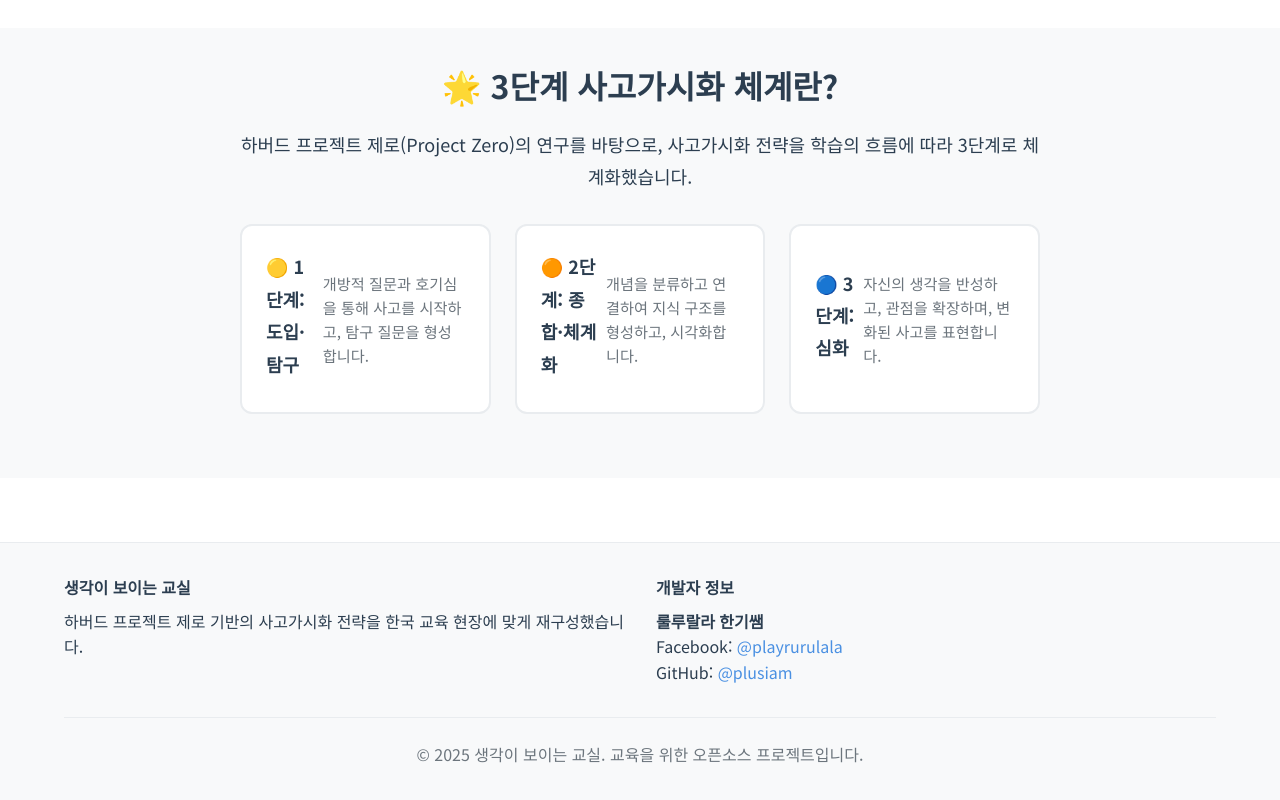
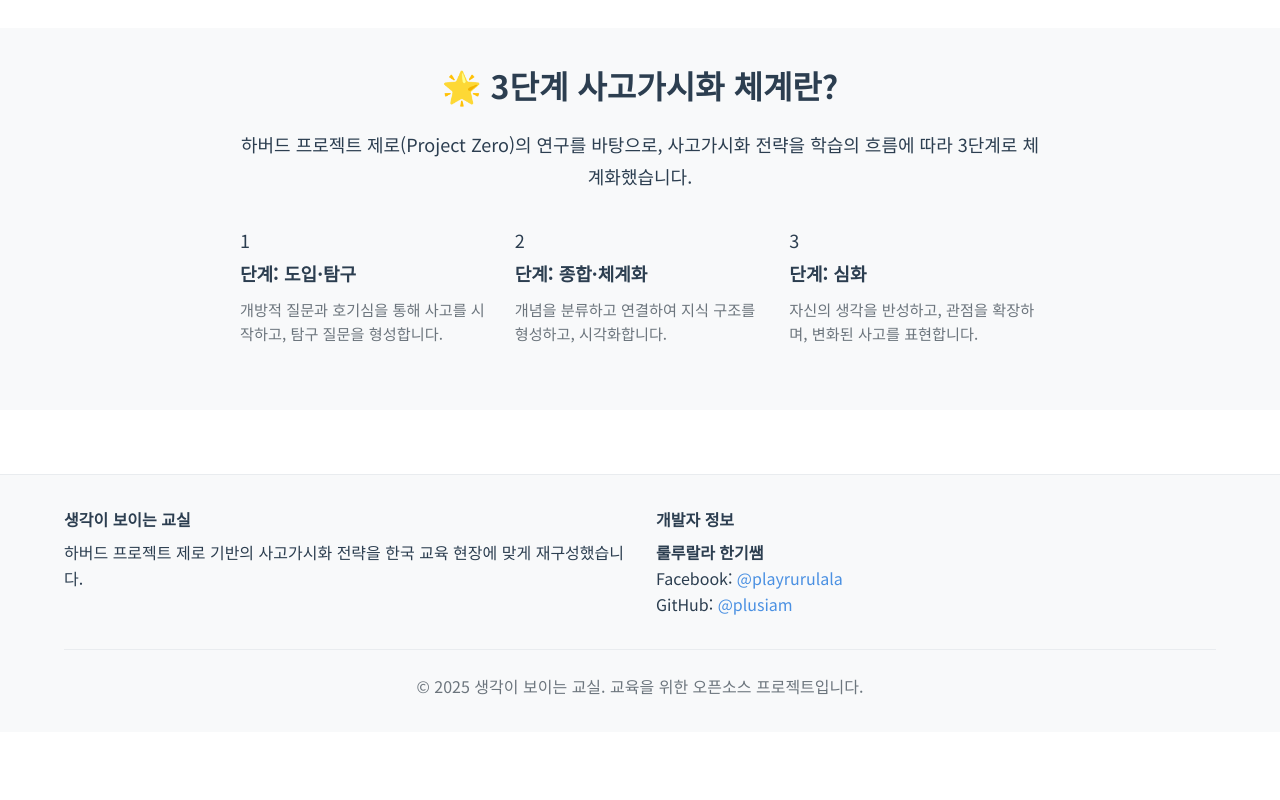
Before and after one commit to plusiam/visible-thinking-hub, a plain HTML site: page index.html in a window 1280 px wide. Shown: the part 4845-5645 px from the top of the page. After the commit the page ends 5577 px from the top, so only its background shows below. Drawn offline with Linux system fonts and the light colour scheme.

Commit message:
Update stage explanation section with improved design

```diff
--- a/index.html
+++ b/index.html
@@ -286,17 +286,26 @@
                             사고가시화 전략을 학습의 흐름에 따라 3단계로 체계화했습니다.
                         </p>
                         <div class="stage-explanation">
-                            <div class="stage-item">
-                                <h4>🟡 1단계: 도입·탐구</h4>
-                                <p>개방적 질문과 호기심을 통해 사고를 시작하고, 탐구 질문을 형성합니다.</p>
+                            <div class="stage-explain-item exploration">
+                                <div class="stage-number">1</div>
+                                <div class="stage-content">
+                                    <h4>단계: 도입·탐구</h4>
+                                    <p>개방적 질문과 호기심을 통해 사고를 시작하고, 탐구 질문을 형성합니다.</p>
+                                </div>
                             </div>
-                            <div class="stage-item">
-                                <h4>🟠 2단계: 종합·체계화</h4>
-                                <p>개념을 분류하고 연결하여 지식 구조를 형성하고, 시각화합니다.</p>
+                            <div class="stage-explain-item synthesis">
+                                <div class="stage-number">2</div>
+                                <div class="stage-content">
+                                    <h4>단계: 종합·체계화</h4>
+                                    <p>개념을 분류하고 연결하여 지식 구조를 형성하고, 시각화합니다.</p>
+                                </div>
                             </div>
-                            <div class="stage-item">
-                                <h4>🔵 3단계: 심화</h4>
-                                <p>자신의 생각을 반성하고, 관점을 확장하며, 변화된 사고를 표현합니다.</p>
+                            <div class="stage-explain-item deepening">
+                                <div class="stage-number">3</div>
+                                <div class="stage-content">
+                                    <h4>단계: 심화</h4>
+                                    <p>자신의 생각을 반성하고, 관점을 확장하며, 변화된 사고를 표현합니다.</p>
+                                </div>
                             </div>
                         </div>
                     </div>
```
